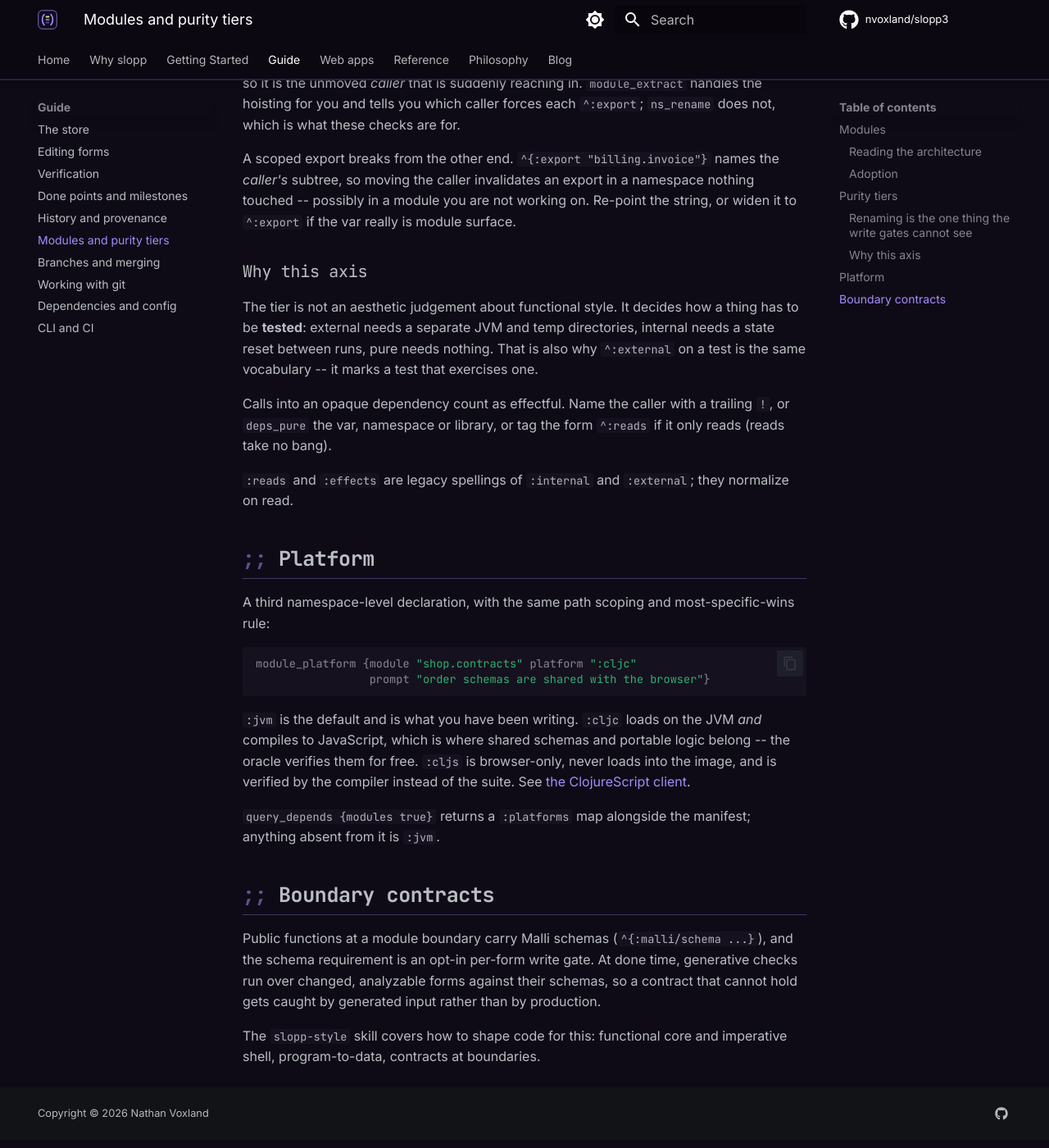
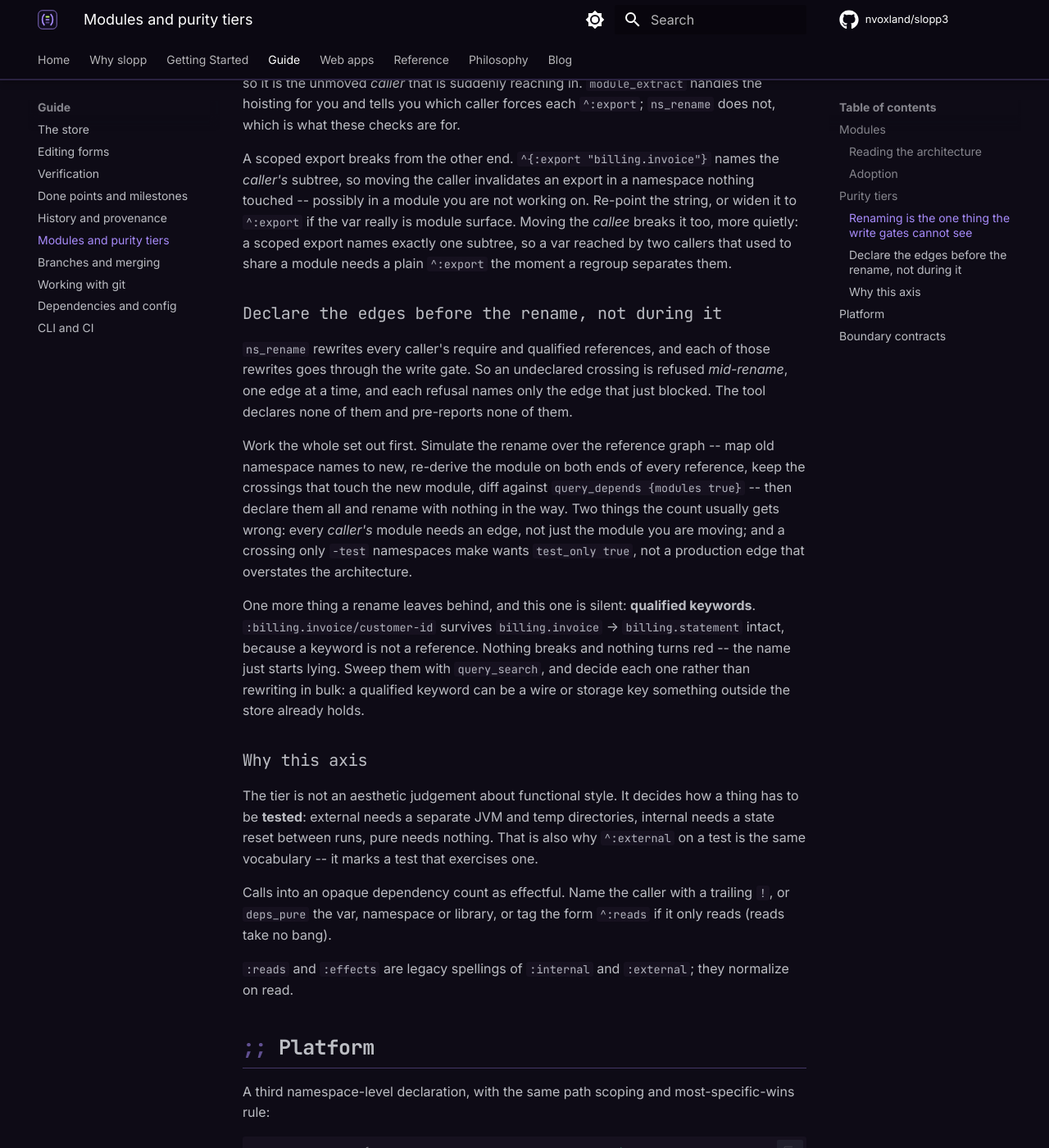
Before and after one commit to nvoxland/slopp3, an MkDocs documentation site: the page built from docs/guide/modules-and-tiers.md, in a window 1280 px wide and 1400 px high, scrolled down 3866 px. Shown: the whole window at 82% size. Built offline with MkDocs 1.6.1 and Material for MkDocs 9.7.7, drawn with Linux system fonts in a browser that asks for light colours; comment, search, counter and statistics services are not loaded.

Commit message:
The reads are their own module, one layer below the operations
slopp.api.{query,history,orient,telemetry,modules} become slopp.read.*.
Asking the store a question and telling it to change are different jobs,
and the layer map now says so: slopp.read is layer 6, the operations that
call it layer 7.

Ten renames, 38 module edges, 11 exports hoisted, one scoped export
widened, zero tests relocated -- slopp.read -> slopp.api {test_only true}
covers the fixtures that have to write code before they can read it back.

Two things the regroup found that were not renames:

slopp.http-api -> slopp.api went overstated the moment the reads left.
http-api.model required four namespaces that all lived in slopp.api;
they are slopp.read now, and the only crossing left is endpoints-test
opening a session to have something to serve. Migrated to test_only,
production edge retracted. The :overstated-edges report from the previous
unit paying for itself on the very next one.

ns_rename does not rewrite qualified keywords. :slopp.api.telemetry/calls
survived intact in three forms -- nothing broke, no test turned red, the
name just started lying. A store-wide sweep found exactly one, so the
class is real and the population was zero until this rename created it.

Both tool gaps fold into the ns_rename simulation work: the same pass over
the reference graph that reports the edges a rename needs also reports the
cycles it would close and the keywords it will leave behind. Worth doing
before slopp.ops, since the edge count is growing 5 -> 8 -> 38 per module
and that one is the biggest.

Skill and docs carry the manual workaround meanwhile: declare the edges
before the rename, and sweep qualified keywords yourself.

```diff
--- a/docs/guide/modules-and-tiers.md
+++ b/docs/guide/modules-and-tiers.md
@@ -182,7 +182,32 @@ A scoped export breaks from the other end. `^{:export "billing.invoice"}` names
 the *caller's* subtree, so moving the caller invalidates an export in a
 namespace nothing touched -- possibly in a module you are not working on.
 Re-point the string, or widen it to `^:export` if the var really is module
-surface.
+surface. Moving the *callee* breaks it too, more quietly: a scoped export names
+exactly one subtree, so a var reached by two callers that used to share a
+module needs a plain `^:export` the moment a regroup separates them.
+
+### Declare the edges before the rename, not during it
+
+`ns_rename` rewrites every caller's require and qualified references, and each
+of those rewrites goes through the write gate. So an undeclared crossing is
+refused *mid-rename*, one edge at a time, and each refusal names only the edge
+that just blocked. The tool declares none of them and pre-reports none of them.
+
+Work the whole set out first. Simulate the rename over the reference graph --
+map old namespace names to new, re-derive the module on both ends of every
+reference, keep the crossings that touch the new module, diff against
+`query_depends {modules true}` -- then declare them all and rename with nothing
+in the way. Two things the count usually gets wrong: every *caller's* module
+needs an edge, not just the module you are moving; and a crossing only `-test`
+namespaces make wants `test_only true`, not a production edge that overstates
+the architecture.
+
+One more thing a rename leaves behind, and this one is silent: **qualified
+keywords**. `:billing.invoice/customer-id` survives `billing.invoice` →
+`billing.statement` intact, because a keyword is not a reference. Nothing
+breaks and nothing turns red -- the name just starts lying. Sweep them with
+`query_search`, and decide each one rather than rewriting in bulk: a qualified
+keyword can be a wire or storage key something outside the store already holds.
 
 ### Why this axis
 
```
Also changed, not shown: .context/architecture.md (+1 -1 lines), .context/naming-glossary.md (+5 -0 lines), .context/verification.md (+1 -1 lines), plugins/slopp/skills/slopp/SKILL.md (+29 -1 lines).
